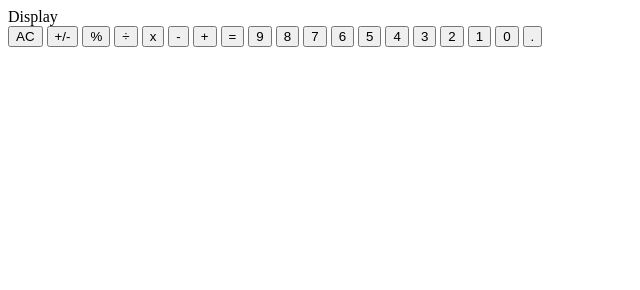
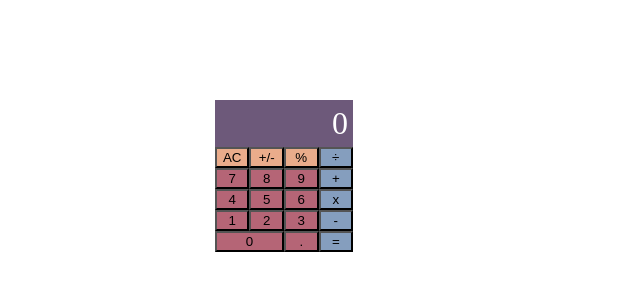
Before and after one commit to aimei60/calculator, a plain HTML site: page index.html in a window 1280 px wide. Shown: the whole page, without its empty margins (0-640 px from the left). Drawn offline with Linux system fonts and the light colour scheme.

Commit message:
Added css styling to my calculator

```diff
--- a/index.html
+++ b/index.html
@@ -8,28 +8,28 @@
 </head>
 <body>
     <section class="calculatorContainer">
-        <div class="displayContainer">
-            <div class="display">Display</div>
-        </div>
+        <div class="display">0</div>
+        <div class="calculatorKeys">
             <button class="AC">AC</button>
             <button class="plusMinus">+/-</button>
             <button class="percentage">%</button>
             <button class="divide">÷</button>
+            <button class="seven">7</button>
+            <button class="eight">8</button>
+            <button class="nine">9</button>
+            <button class="plus">+</button>
+            <button class="four">4</button>
+            <button class="five">5</button>
+            <button class="six">6</button>
             <button class="multiply">x</button>
+            <button class="one">1</button>
+            <button class="two">2</button>
+            <button class="three">3</button>
             <button class="minus">-</button>
-        <button class="plus">+</button>
-        <button class="equals">=</button>
-        <button class="nine">9</button>
-        <button class="eight">8</button>
-        <button class="seven">7</button>
-        <button class="six">6</button>
-        <button class="five">5</button>
-        <button class="four">4</button>
-        <button class="three">3</button>
-        <button class="two">2</button>
-        <button class="one">1</button>
             <button class="zero">0</button>
             <button class="decimal">.</button>
+            <button class="equals">=</button>
+        </div>
     </section>
 
 
--- a/myscript.js
+++ b/myscript.js
@@ -21,4 +21,4 @@ function operate(a, b, operator) {
     return operator(a,b);
 }
 
-console.log(operate(5, 2, division))
+console.log(operate(4, 2, subtraction))
--- a/styles.css
+++ b/styles.css
@@ -0,0 +1,55 @@
+.calculatorContainer {
+    max-inline-size: 22rem;
+    margin: 100px;
+    display: grid;
+    align-items: center;
+    justify-content: center;
+    border-radius: 10px;
+    overflow: hidden;
+}
+
+.display {
+    font-size: 2rem;
+    text-align: end;
+    background: #6d597a;
+    color: hsl(255, 100%, 100%);
+    padding: 5px;
+}
+
+.calculatorKeys {
+    display: grid;
+    grid-template-columns: repeat(4, 1fr);
+}
+
+.zero {
+    grid-column: 1 / 3;
+    background: #b56576;
+}
+
+.decimal,
+.one,
+.two,
+.three,
+.four,
+.five,
+.six,
+.seven,
+.eight,
+.nine {
+    background: #b56576;
+}
+
+.AC,
+.plusMinus,
+.percentage {
+    background: #eaac8b;
+}
+
+.equals,
+.plus,
+.minus,
+.divide,
+.multiply {
+    background: #859ebe;
+
+}
```
Lines whose indentation alone changed are shown as unchanged.
